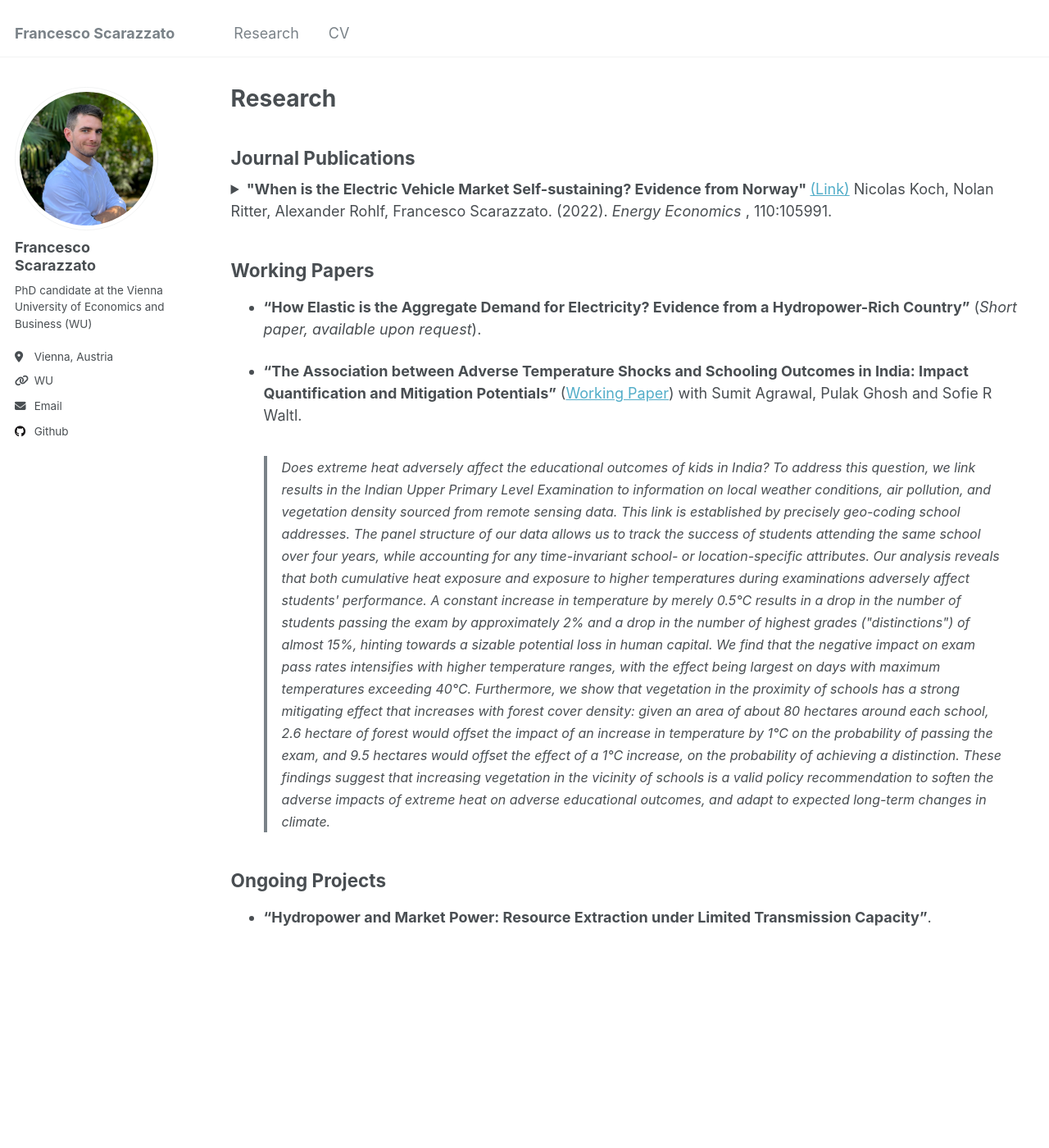
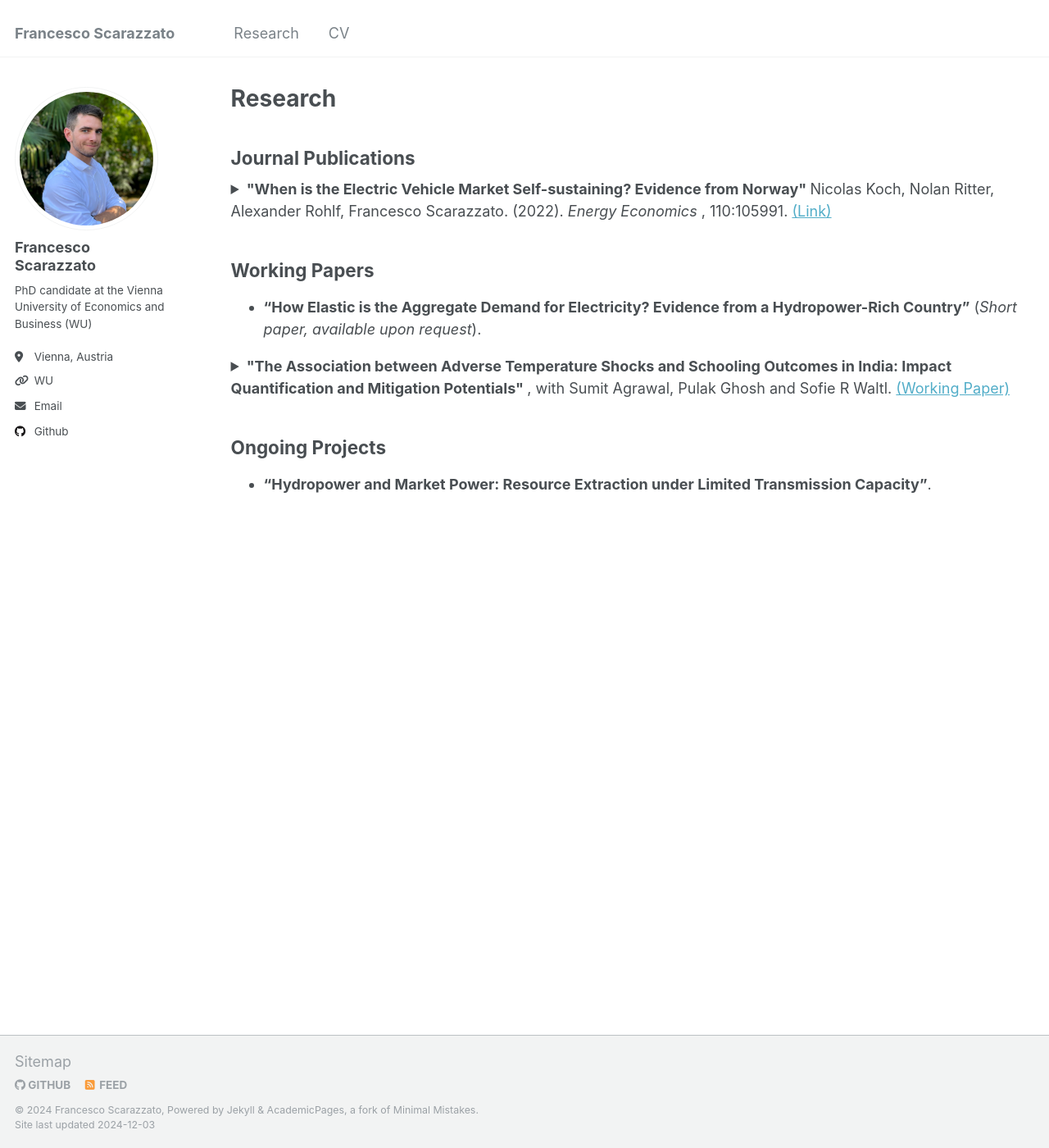
Before and after one commit to fscarazzato/fscarazzato.github.io, a Jekyll site: the page built from _pages/research.md, in a window 1280 px wide and 1400 px high. Shown: the whole window at 82% size. Built offline with Jekyll 4.4.1, drawn with Linux system fonts in a browser that asks for light colours.

Commit message:
dropdown india

```diff
--- a/_pages/research.md
+++ b/_pages/research.md
@@ -22,8 +22,7 @@ Journal Publications
 <details>
 
 <summary> <b> "When is the Electric Vehicle Market Self-sustaining? Evidence from Norway" </b>
-<a href="https://doi.org/10.1016/j.eneco.2022.105991">(Link)</a>
-Nicolas Koch, Nolan Ritter, Alexander Rohlf, Francesco Scarazzato. (2022). <i> Energy Economics </i>, 110:105991. </summary>
+Nicolas Koch, Nolan Ritter, Alexander Rohlf, Francesco Scarazzato. (2022). <i> Energy Economics </i>, 110:105991. <a href="https://doi.org/10.1016/j.eneco.2022.105991">(Link)</a> </summary>
 
 <br>
 
@@ -31,22 +30,31 @@ Nicolas Koch, Nolan Ritter, Alexander Rohlf, Francesco Scarazzato. (2022). <i> E
 
 </details>
 
+
+
 Working Papers
 ------
 
-- **"How Elastic is the Aggregate Demand for Electricity? Evidence from a Hydropower-Rich Country"** (*Short paper, available upon request*).
+* **"How Elastic is the Aggregate Demand for Electricity? Evidence from a Hydropower-Rich Country"** (*Short paper, available upon request*).
 
-- **"The Association between Adverse Temperature Shocks and Schooling Outcomes in India: Impact Quantification and Mitigation Potentials"** ([Working Paper](https://sofiewaltl.com/wp-content/uploads/2024/09/india.pdf))
-with Sumit Agrawal, Pulak Ghosh and Sofie R Waltl.
+<details>
 
-  > <font size="3"> Does extreme heat adversely affect the educational outcomes of kids in India? To address this question, we link results in the Indian Upper Primary Level Examination to information on local weather conditions, air pollution, and vegetation density sourced from remote sensing data. This link is established by precisely geo-coding school addresses. The panel structure of our data allows us to track the success of students attending the same school over four years, while accounting for any time-invariant school- or location-specific attributes.
+<summary> <b> "The Association between Adverse Temperature Shocks and Schooling Outcomes in India: Impact Quantification and Mitigation Potentials" </b>,
+with Sumit Agrawal, Pulak Ghosh and Sofie R Waltl. <a href="https://sofiewaltl.com/wp-content/uploads/2024/09/india.pdf">(Working Paper)</a> </summary>
+
+<br>
+
+<font size="3"> <i> Does extreme heat adversely affect the educational outcomes of kids in India? To address this question, we link results in the Indian Upper Primary Level Examination to information on local weather conditions, air pollution, and vegetation density sourced from remote sensing data. This link is established by precisely geo-coding school addresses. The panel structure of our data allows us to track the success of students attending the same school over four years, while accounting for any time-invariant school- or location-specific attributes.
 Our analysis reveals that both cumulative heat exposure and exposure to higher temperatures during examinations adversely affect students' performance. A constant increase in temperature by merely 0.5°C results in a drop in the number of students passing the exam by approximately 2% and a drop in the number of highest grades ("distinctions") of almost 15%, hinting towards a sizable potential loss in human capital.
 We find that the negative impact on exam pass rates intensifies with higher temperature ranges, with the effect being largest on days with maximum temperatures exceeding 40°C. Furthermore, we show that vegetation in the proximity of schools has a strong mitigating effect that increases with forest cover density: given an area of about 80 hectares around each school, 2.6 hectare of forest would offset the impact of an increase in temperature by 1°C on the probability of passing the exam, and 9.5 hectares would offset the effect of a 1°C increase, on the probability of achieving a distinction.
-These findings suggest that increasing vegetation in the vicinity of schools is a valid policy recommendation to soften the adverse impacts of extreme heat on adverse educational outcomes, and adapt to expected long-term changes in climate. </font>
+These findings suggest that increasing vegetation in the vicinity of schools is a valid policy recommendation to soften the adverse impacts of extreme heat on adverse educational outcomes, and adapt to expected long-term changes in climate. </i> </font>
+
+</details>
+
 
 
 Ongoing Projects
 ------
 
 
-- **"Hydropower and Market Power: Resource Extraction under Limited Transmission Capacity"**.
+* **"Hydropower and Market Power: Resource Extraction under Limited Transmission Capacity"**.
```
